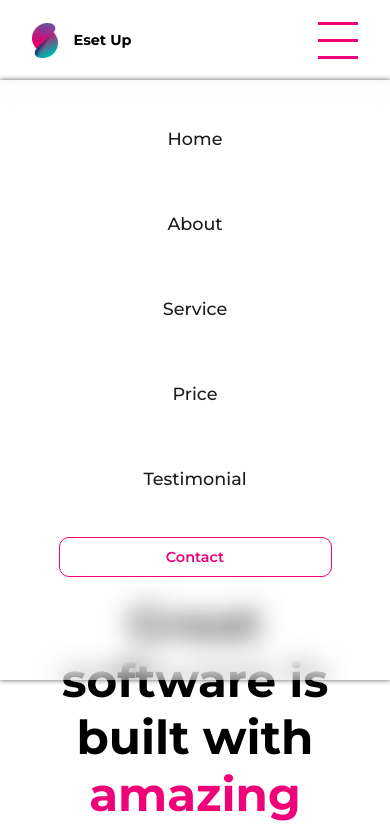
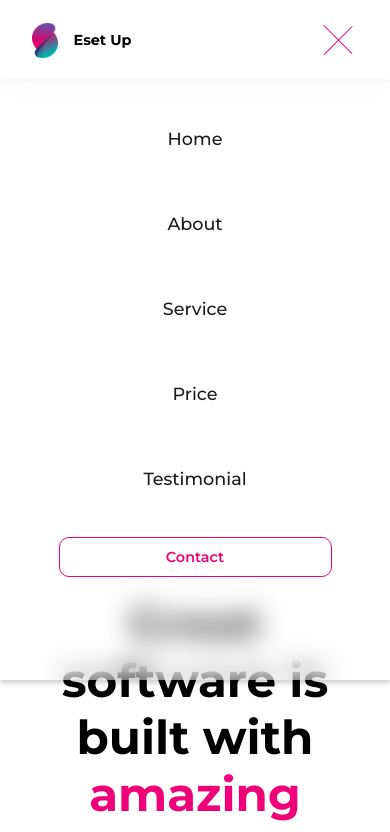
Before and after one commit to MuhIsmailMks/eset-up, a plain HTML site: page index.html in a window 390 px wide. Both pictures are taken after a click on the element 338 px from the left and 40 px from the top of the page. Shown: the top 832 px of the page. Drawn offline with nearby package versions, Linux system fonts and the light colour scheme.

Commit message:
update menu

```diff
--- a/index.js
+++ b/index.js
@@ -53,7 +53,8 @@ window.addEventListener('scroll', scrollActiveMenu)
 const menuBtn = document.querySelector('.menu_btn');
 
 menuBtn.addEventListener('click', () => {
-    navContent.classList.toggle('active')
+    navContent.classList.toggle('active');
+    menuBtn.classList.toggle('active');
 })
 
 // client testimoni slide
--- a/responsive.css
+++ b/responsive.css
@@ -11,6 +11,24 @@
 
         height: 37px;
         width: 40px;
+        overflow: hidden;
+    }
+
+    .menu_btn span{
+        transition: all .3s ease-in-out;
+    }
+
+    .menu_btn.active span:nth-child(2){
+        transform: translateX(-200%);
+    }
+
+    .menu_btn.active span:nth-child(1){
+        margin-top: 1.1rem;
+        rotate: 45deg;
+    }
+    .menu_btn.active span:nth-child(3){
+        margin-bottom: 1.1rem;
+        rotate: -45deg;
     }
     /* nav content */
     nav ul,
@@ -50,7 +68,7 @@
         height: 100%;
         width: 100%;
 
-        box-shadow: 0 0 5px rgba(0, 0, 0, 0.664);
+        box-shadow: 0 3px 5px rgba(0, 0, 0, 0.199);
         background-color: rgba(255, 255, 255, 0.322);
         backdrop-filter: blur(13px);
     }
@@ -335,6 +353,16 @@
 
     .menu_btn{
         right: 2rem;
+        height: 30px;
+    }
+
+    .menu_btn.active span:nth-child(1){
+        margin-top: .9rem;
+        rotate: 45deg;
+    }
+    .menu_btn.active span:nth-child(3){
+        margin-bottom: .9rem;
+        rotate: -45deg;
     }
     /* header */
     header{
--- a/style.css
+++ b/style.css
@@ -131,7 +131,6 @@ nav .contact{
     background-color: #EF0178;
     height: 3px;
     width: 100%;
-
 }
 
 /* header */
```
